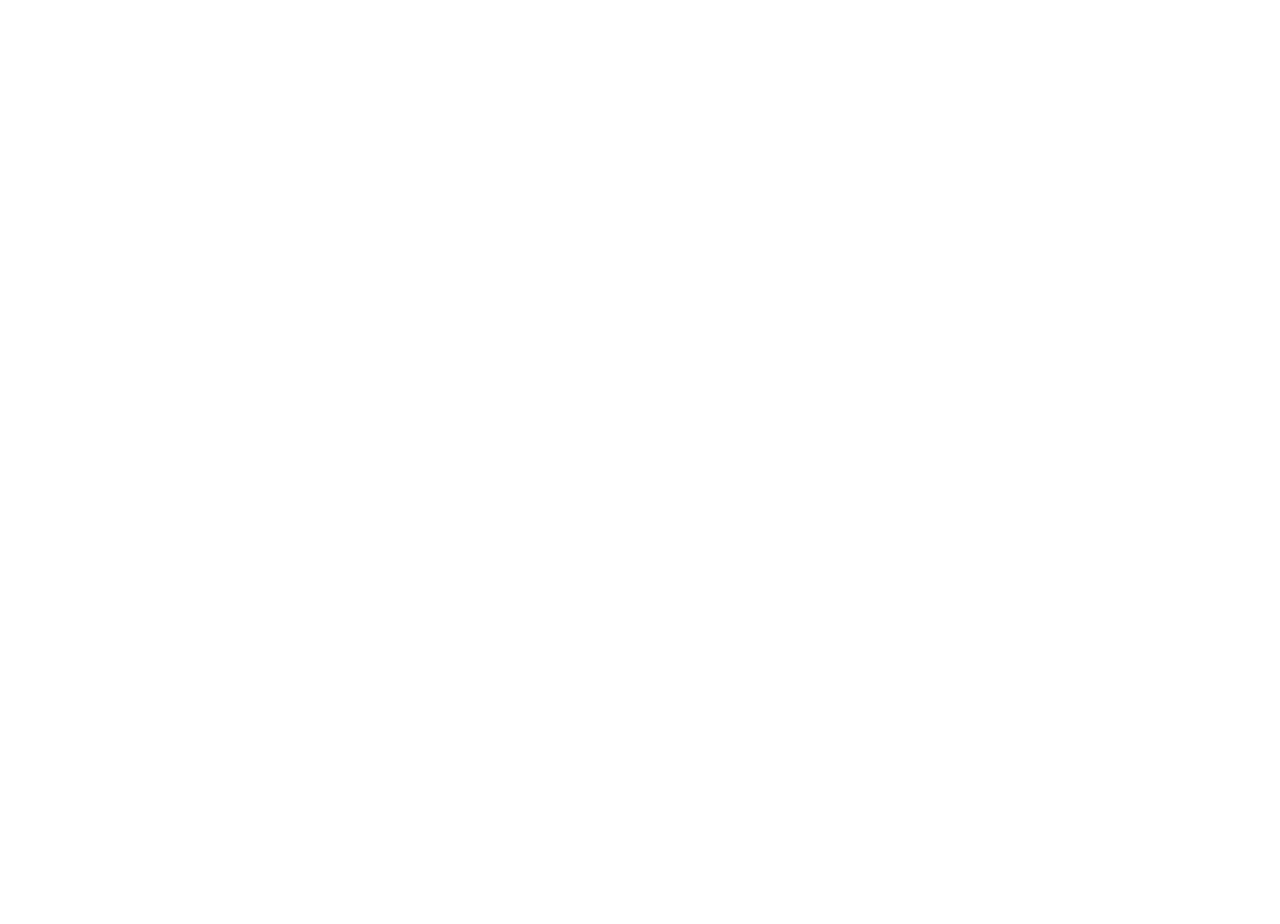
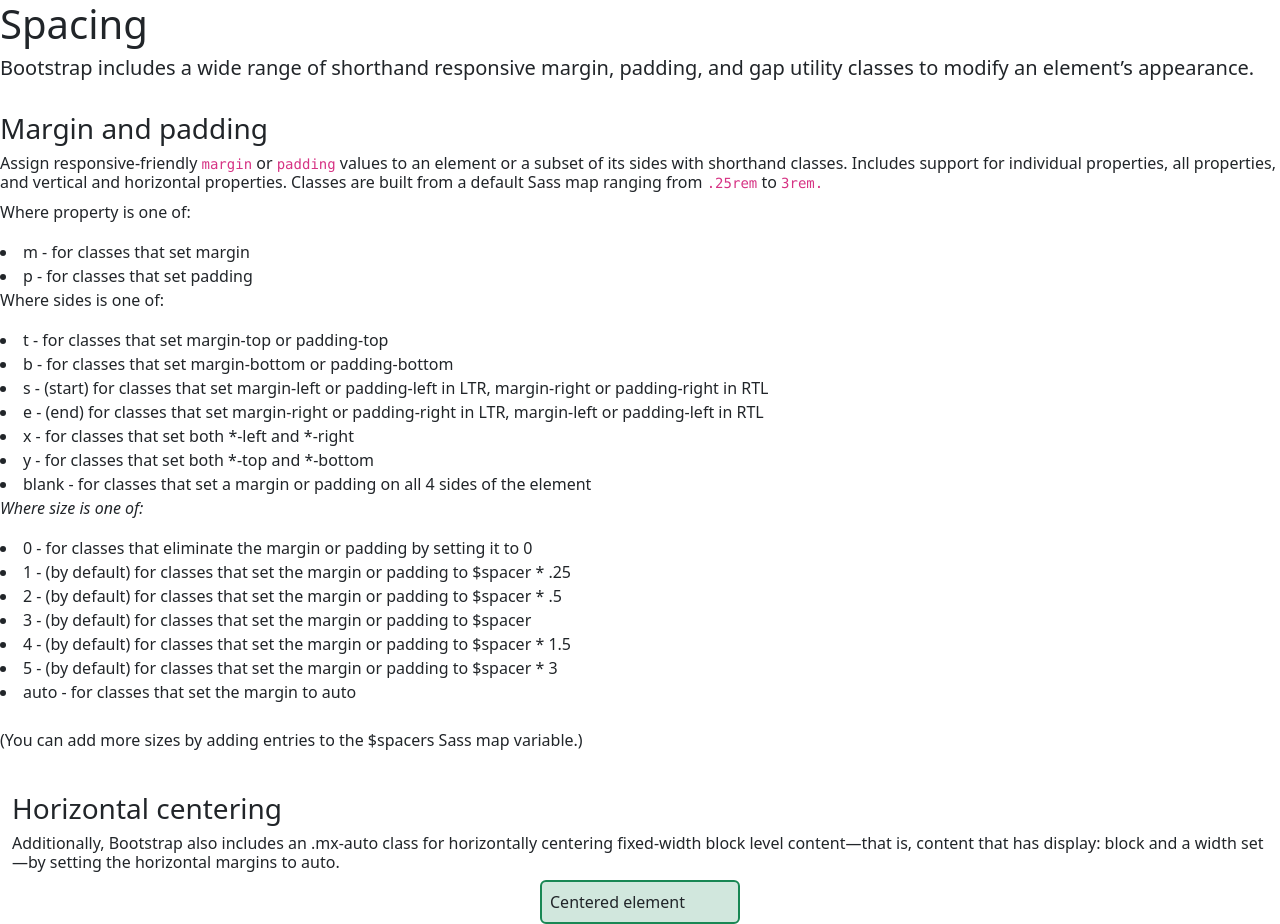
Before and after one commit to surajdkale/BOOTSTRAP_DEMOS, a plain HTML site: page SpacingUtility.html in a window 1280 px wide. Before the commit the page ends 800 px from the top, so only its background shows below. Drawn offline with nearby package versions, Linux system fonts and the light colour scheme.

Commit message:
Added spacing unit utility file

```diff
--- a/SpacingUtility.html
+++ b/SpacingUtility.html
@@ -1,11 +1,81 @@
 <!DOCTYPE html>
 <html lang="en">
+
 <head>
     <meta charset="UTF-8">
     <meta name="viewport" content="width=device-width, initial-scale=1.0">
-    <title>Document</title>
+    <title>Spacing Utility</title>
+    <link href="https://cdn.jsdelivr.net/npm/bootstrap@5.3.2/dist/css/bootstrap.min.css" rel="stylesheet"
+        integrity="sha384-T3c6CoIi6uLrA9TneNEoa7RxnatzjcDSCmG1MXxSR1GAsXEV/Dwwykc2MPK8M2HN" crossorigin="anonymous">
+    <script src="/bootstrap-5.3.2-dist/js/bootstrap.bundle.min.js"></script>
+    <style>
+        .row {
+
+            /* margin-bottom: .5rem; */
+            /* padding: 50px 40px; */
+            height: fit-content;
+        }
+
+
+        span {
+            color: red;
+        }
+    </style>
 </head>
+
 <body>
+    <h1>Spacing</h1>
+    <h5>Bootstrap includes a wide range of shorthand responsive margin, padding, and gap utility classes to modify an
+        element’s appearance.</h5>
+
+    <br>
+    <h3>Margin and padding</h3>
+    <h6>Assign responsive-friendly <code>margin</code> or <code>padding</code> values to an element or a subset of its sides with shorthand
+        classes. Includes support for individual properties, all properties, and vertical and horizontal properties.
+        Classes are built from a default Sass map ranging from <code>.25rem</code> to <code>3rem.</code></h6>
+        <p>Where property is one of:</p>
+
+        <li>m - for classes that set margin</li>
+        <li>p - for classes that set padding</li>
+
+       <p>Where sides is one of:</p>
+        <li>t - for classes that set margin-top or padding-top</li>
+        <li>b - for classes that set margin-bottom or padding-bottom</li>
+        <li>s - (start) for classes that set margin-left or padding-left in LTR, margin-right or padding-right in RTL</li>
+        <li>e - (end) for classes that set margin-right or padding-right in LTR, margin-left or padding-left in RTL</li>
+        <li>x - for classes that set both *-left and *-right</li>
+        <li>y - for classes that set both *-top and *-bottom</li>
+        <li>blank - for classes that set a margin or padding on all 4 sides of the element</li>
+
+        <p><em>Where size is one of:</em></p>
+
+        <li>0 - for classes that eliminate the margin or padding by setting it to 0</li>
+        <li>1 - (by default) for classes that set the margin or padding to $spacer * .25</li>
+        <li>2 - (by default) for classes that set the margin or padding to $spacer * .5</li>
+        <li>3 - (by default) for classes that set the margin or padding to $spacer</li>
+        <li>4 - (by default) for classes that set the margin or padding to $spacer * 1.5</li>
+        <li>5 - (by default) for classes that set the margin or padding to $spacer * 3</li>
+        <li>auto - for classes that set the margin to auto</li>
+        <br>
+        <p>(You can add more sizes by adding entries to the $spacers Sass map variable.)</p>
+        <br>
+
+        <div class="container-fluid">
+            <div class="row">
+                <div class="col">
+                    <h3>Horizontal centering</h3>
+                    <h6>Additionally, Bootstrap also includes an .mx-auto class for horizontally centering fixed-width block level content—that is, content that has display: block and a width set—by setting the horizontal margins to auto.</h6>
+                    <div class="mx-auto p-2 border border-2 border-success bg-success-subtle rounded" style="width: 200px;">
+                        Centered element
+                      </div>
+                </div>
+            </div>
+        </div>
+
+
+
+
 
 </body>
+
 </html>
```
